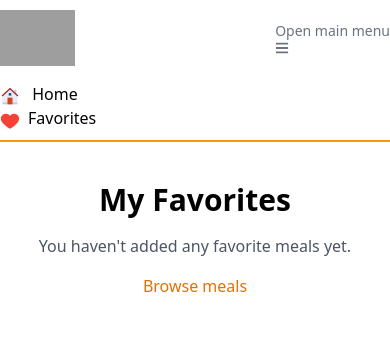
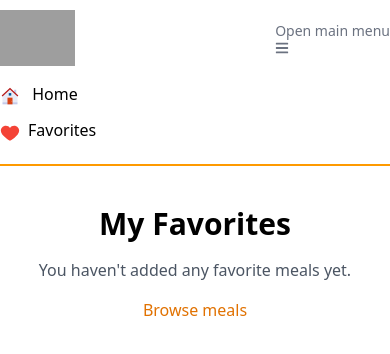
Before and after one commit to kalai02484/MealApplication, a React (Vite) app: page /favorites in a window 390 px wide. Shown: the top 354 px of the page. Built offline with nearby package versions, Linux system fonts and the light colour scheme; grey boxes are pictures that could not be loaded.

Commit message:
Final commit

```diff
--- a/src/components/MealCard.jsx
+++ b/src/components/MealCard.jsx
@@ -9,7 +9,7 @@ const MealCard = ({ meal }) => {
   const favoriteStatus = isFavorite(meal.idMeal);
 
   return (
-    <div className="relative flex w-full max-w-xs flex-col overflow-hidden rounded-lg border border-gray-100 bg-white shadow-md">
+    <div className="relative flex w-full flex-col overflow-hidden rounded-lg border border-gray-100 bg-white shadow-md">
       <div className="relative mx-3 mt-3 flex h-60 overflow-hidden rounded-xl">
         <img
           className="object-cover w-full"
--- a/src/components/TopNavbar.jsx
+++ b/src/components/TopNavbar.jsx
@@ -20,10 +20,10 @@ const TopNavbar = () => {
           <NavbarToggle />
         </div>
         <NavbarCollapse>
-          <Link to="/">
+          <Link to="/" className=" mb-3 sm:mb-0">
             <FcHome className="mr-2 text-xl inline align-bottom" /> Home
           </Link>
-          <Link to="favorites">
+          <Link to="favorites" className=" mb-3 sm:mb-0">
             <FcLike className="mr-2 text-xl inline align-bottom" />
             Favorites
           </Link>
```
